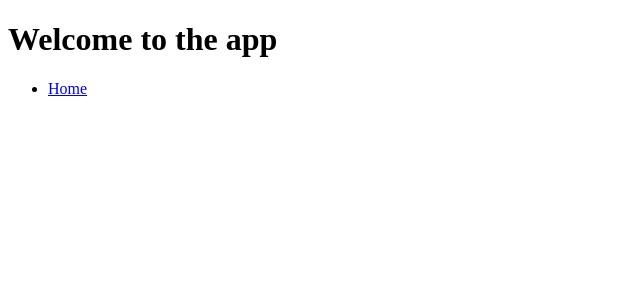
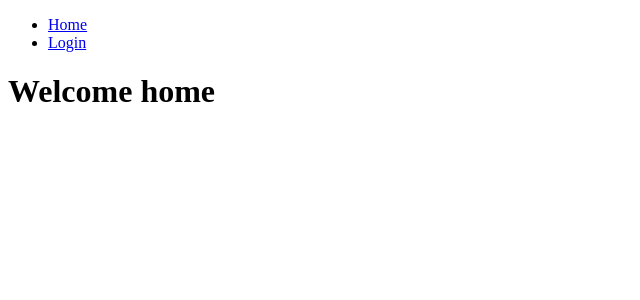
Before and after one commit to hjpunzalan/mern-typescript-boilerplate, a React (Create React App) app in the folder client/: page / in a window 1280 px wide. Shown: the top 300 px of the page, without its empty margins (0-640 px from the left). Built offline with nearby package versions, Linux system fonts and the light colour scheme.

Commit message:
added routing, home and login page

```diff
--- a/client/src/App.tsx
+++ b/client/src/App.tsx
@@ -1,6 +1,7 @@
 import React, { Component } from "react";
 // import { Route, Redirect, withRouter } from "react-router-dom";
-import Navbar from "./components/Navbar";
+import Navbar from "./components/layout/Navbar";
+import Routes from "./components/routing/Routes";
 
 interface Props {}
 interface State {}
@@ -11,8 +12,8 @@ class App extends Component<Props, State> {
 	render() {
 		return (
 			<div>
-				<h1>Welcome to the app</h1>
 				<Navbar />
+				<Routes />
 			</div>
 		);
 	}
--- /dev/null
+++ b/client/src/components/auth/Login.tsx
@@ -0,0 +1,18 @@
+import React, { Component } from "react";
+
+interface Props {}
+interface State {}
+
+class Login extends Component<Props, State> {
+	state = {};
+
+	render() {
+		return (
+			<div>
+				<h1>Login page</h1>
+			</div>
+		);
+	}
+}
+
+export default Login;
--- a/client/src/components/Navbar.tsx
+++ b/client/src/components/layout/Navbar.tsx
@@ -13,6 +13,9 @@ class Navbar extends Component<Props, State> {
 				<li>
 					<Link to="/">Home</Link>
 				</li>
+				<li>
+					<Link to="/login">Login</Link>
+				</li>
 			</ul>
 		);
 	}
--- /dev/null
+++ b/client/src/components/pages/Home.tsx
@@ -0,0 +1,15 @@
+import React, { Component } from "react";
+
+class Home extends Component {
+	state = {};
+
+	render() {
+		return (
+			<div>
+				<h1>Welcome home</h1>
+			</div>
+		);
+	}
+}
+
+export default Home;
--- /dev/null
+++ b/client/src/components/routing/Routes.tsx
@@ -0,0 +1,22 @@
+import React, { Component } from "react";
+import { Switch, Route } from "react-router-dom";
+import Home from "../pages/Home";
+import Login from "../auth/Login";
+
+interface Props {}
+interface State {}
+
+class Routes extends Component<Props, State> {
+	state = {};
+
+	render() {
+		return (
+			<Switch>
+				<Route exact path="/" component={Home} />
+				<Route exact path="/login" component={Login} />
+			</Switch>
+		);
+	}
+}
+
+export default Routes;
--- a/client/src/react-app-env.d.ts
+++ /dev/null
@@ -1 +0,0 @@
-/// <reference types="react-scripts" />
```
